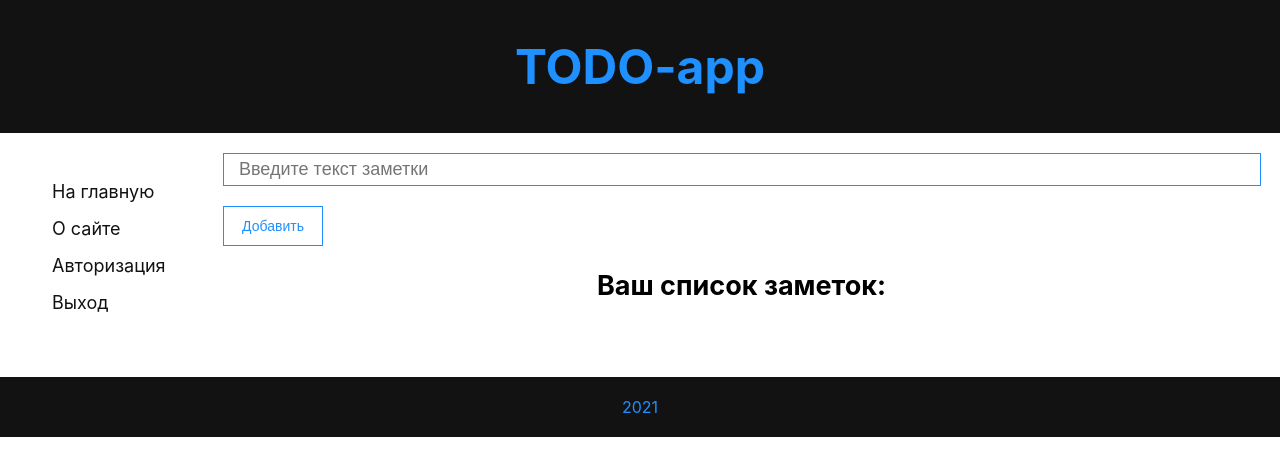
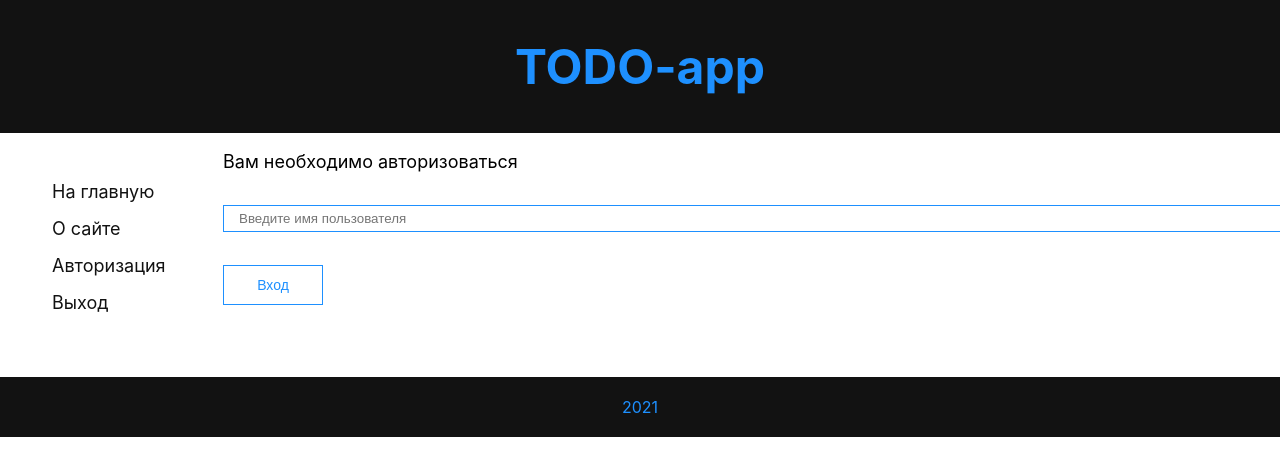
Before and after one commit to pdo9/todo-react, a React (Create React App) app: page /login in a window 1280 px wide. Before the commit this address led to /. Shown: the top 476 px of the page. Built offline with nearby package versions, Linux system fonts and the light colour scheme; sample sign-in values are in the browser's storage.

Commit message:
Add userName into auth

```diff
--- a/src/components/appRouter/AppRouter.tsx
+++ b/src/components/appRouter/AppRouter.tsx
@@ -8,7 +8,6 @@ import { observer } from 'mobx-react-lite';
 const AppRouter: React.FC = () => {
   // const { isAuth }: TAuthContext = React.useContext<TAuthContext>(AuthContext);
   const auth: IAuth = AuthStore.auth;
-  // console.log('isAuth:', isAuth);
   console.log('approuter isAuth:', auth.isAuth);
 
   // return isAuth ? (
--- a/src/components/baseContent/BodyContent.tsx
+++ b/src/components/baseContent/BodyContent.tsx
@@ -11,10 +11,11 @@ const BodyContent: React.FC = () => {
   // const auth: IAuth = AuthStore.auth;
 
   React.useEffect(() => {
-    if (localStorage.getItem('auth')) {
-      //setIsAuth(true);
-      AuthStore.logIn();
-    }
+    // if (localStorage.getItem('auth')) {
+    //   //setIsAuth(true);
+    // }
+
+    AuthStore.getAuth();
   }, []);
 
   return (
--- a/src/components/pages/Home.tsx
+++ b/src/components/pages/Home.tsx
@@ -2,12 +2,13 @@ import React, { Fragment } from 'react';
 import { observer } from 'mobx-react-lite';
 import TodoList from '../todo/TodoList';
 import TodoFormInput from '../todo/TodoFormInput';
+import AuthStore from '../stores/AuthStore';
 
 const Home: React.FC = () => {
   return (
     <Fragment>
       <TodoFormInput />
-      <TodoList title='Ваш список заметок:' />
+      <TodoList title={`Ваш список заметок, ${AuthStore.auth.userName}:`} />
     </Fragment>
   );
 };
--- a/src/components/pages/Login.tsx
+++ b/src/components/pages/Login.tsx
@@ -8,12 +8,14 @@ const Login: React.FC = () => {
   // const { setIsAuth } = React.useContext<TAuthContext>(AuthContext);
 
   // const userName: string = '';
+  const [userName, setUserName] = React.useState<string>('');
 
   const loginHandler = (event: React.FormEvent): void => {
     event.preventDefault();
     // setIsAuth(true);
-    AuthStore.logIn();
+    AuthStore.logIn(userName);
     // localStorage.setItem('auth', 'true');
+    console.log('userName:', userName);
   };
 
   return (
@@ -24,11 +26,11 @@ const Login: React.FC = () => {
           type='text'
           placeholder='Введите имя пользователя'
           // onChange={(event) => setUserName(event.target.value)}
+          onChange={(event) => setUserName(event.target.value)}
         ></CustomInput>
         <p>
           <CustomButton
             style={{ height: '40px', width: '100px' }}
-            //onClick={login}
             type='submit'
           >
             Вход
--- a/src/components/stores/AuthStore.ts
+++ b/src/components/stores/AuthStore.ts
@@ -2,13 +2,13 @@
 import { makeAutoObservable } from 'mobx';
 
 export interface IAuth {
+  isAuth: boolean;
   userName?: string;
-  isAuth: boolean;
   //setIsAuth: (isAuth: boolean) => void;
 }
 
 class AuthStore {
-  auth: IAuth = { isAuth: false };
+  auth: IAuth = { isAuth: false, userName: '' };
 
   /**
    *
@@ -18,21 +18,28 @@ class AuthStore {
   }
 
   getAuth = () => {
-    return this.auth;
+    const auth: IAuth = JSON.parse(localStorage.getItem('auth') || '{}');
+    this.auth = auth;
   };
 
-  logIn = () => {
-    console.log('BEFORE logIn isAuth:', this.auth.isAuth);
-    this.auth = { isAuth: true };
-    localStorage.setItem('auth', 'true');
-    console.log('AFTER logIn isAuth:', this.auth.isAuth);
+  isLoggedIn = (): boolean => {
+    return this.auth.isAuth;
+  };
+
+  logIn = (userName?: string) => {
+    // console.log('BEFORE logIn isAuth:', this.auth.isAuth);
+    // this.auth = { isAuth: true, userName: userName };
+    // localStorage.setItem('auth', 'true');
+    // console.log('AFTER logIn isAuth:', this.auth.isAuth);
+
+    const newAuth: IAuth = { isAuth: true, userName: userName };
+    localStorage.setItem('auth', JSON.stringify(newAuth));
+    this.getAuth();
   };
 
   logOut = () => {
-    console.log('BEFORE logout isAuth:', this.auth.isAuth);
-    this.auth = { isAuth: false };
+    this.auth = { isAuth: false, userName: '' };
     localStorage.removeItem('auth');
-    console.log('AFTER logout isAuth:', this.auth.isAuth);
   };
 }
 
```
